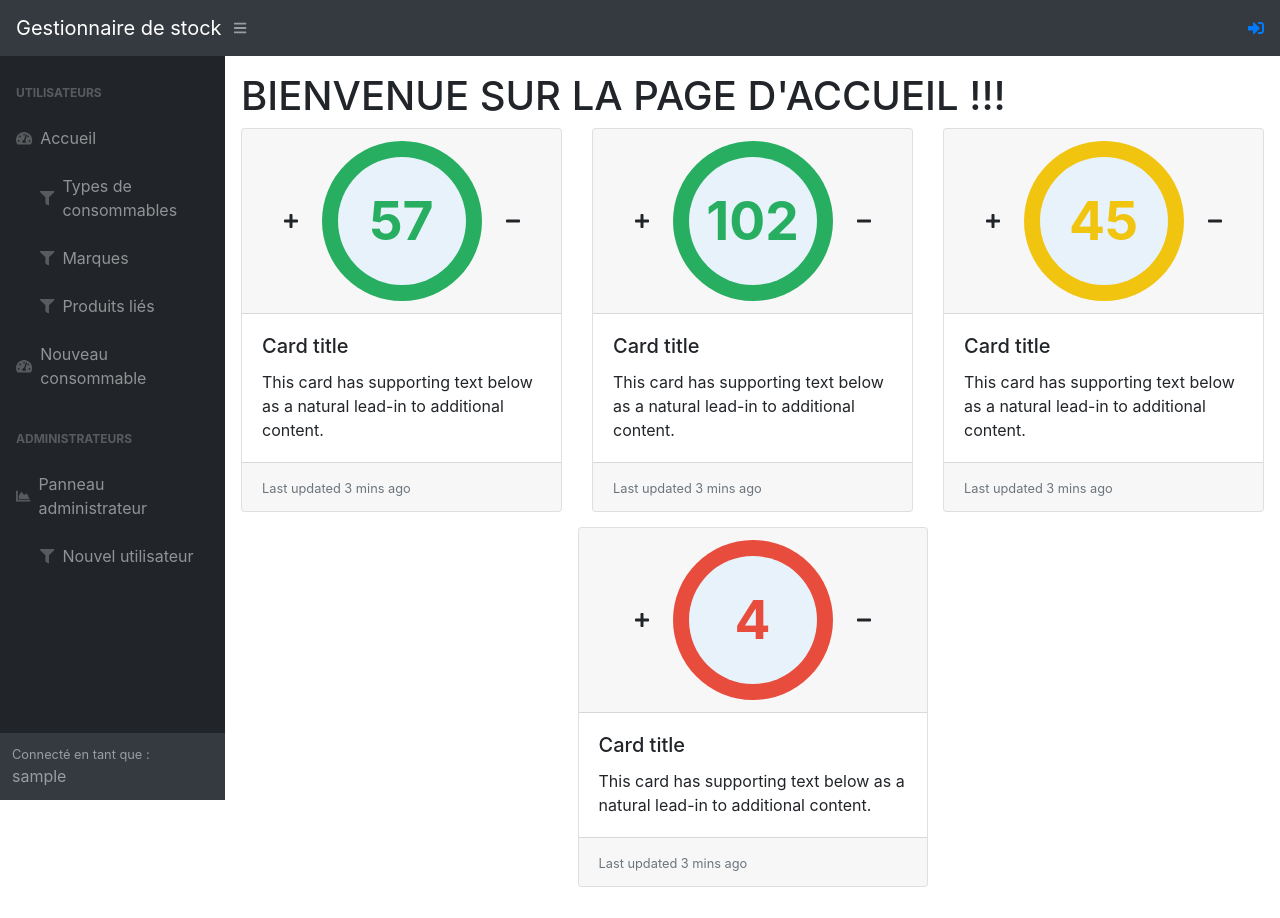
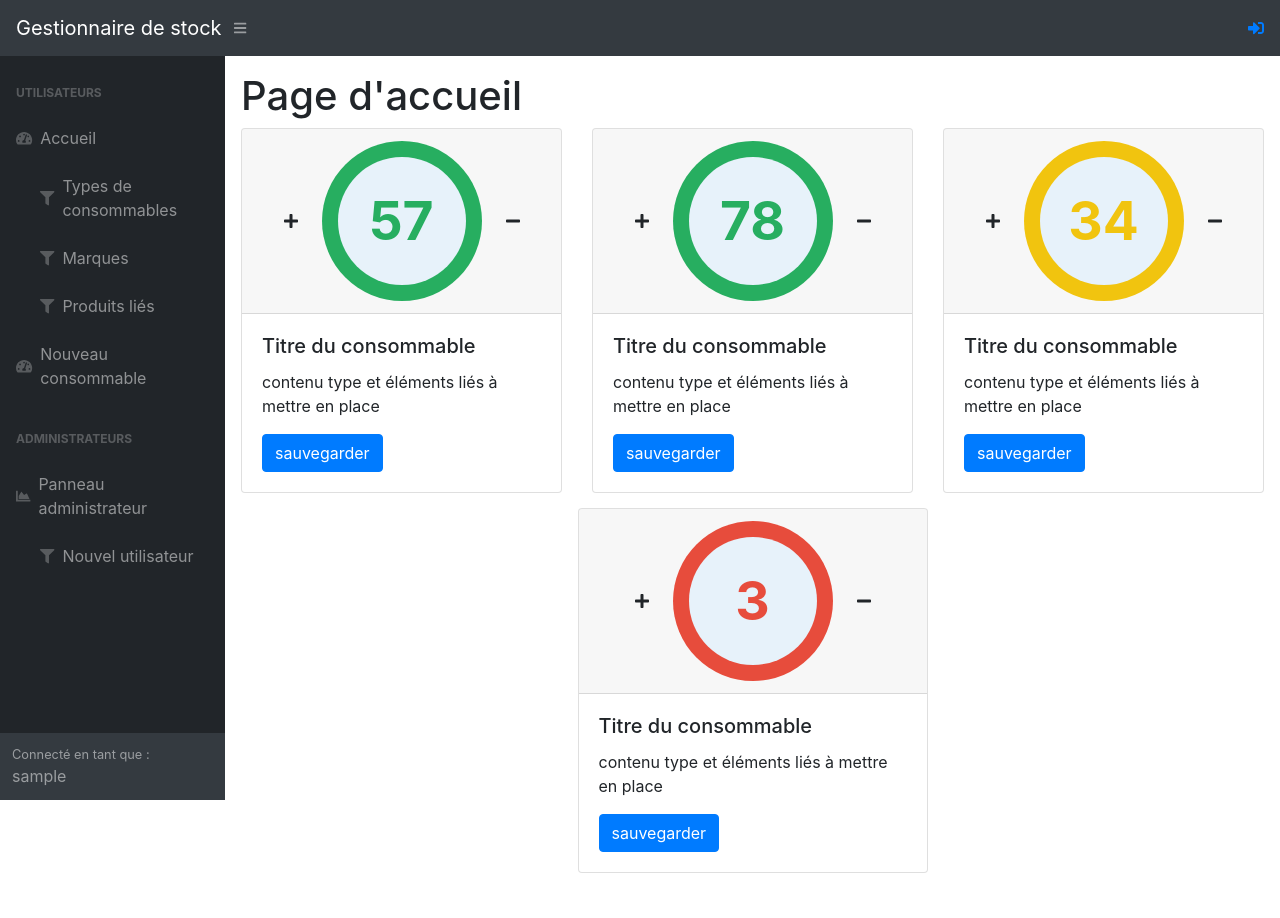
Before and after one commit to LouisRichard/TPI-Gestion-de-stock, a PHP site: template Realisation/view/home.php in a window 1280 px wide. After the commit the page ends 873 px from the top, so only its background shows below. Run offline with PHP 8.4, Linux system fonts and the light colour scheme; the template is opened without the code that fills it, so the values that code supplies are empty; the visitor is signed in with stand-in values (Sample User, id 1).

Commit message:
Dernière modification
Modification journal de bord et doc et modification de la page d'accueil

```diff
--- a/Realisation/view/home.php
+++ b/Realisation/view/home.php
@@ -8,7 +8,7 @@
 ob_start();
 
 ?>
-    <h1>BIENVENUE SUR LA PAGE D'ACCUEIL !!!</h1>
+    <h1>Page d'accueil</h1>
 
     <div class="card-deck" style="flex-wrap: wrap; justify-content: space-evenly">
         <div class="card">
@@ -20,59 +20,51 @@ ob_start();
                 </div>
             </div>
             <div class="card-body">
-                <h5 class="card-title">Card title</h5>
-                <p class="card-text">This card has supporting text below as a natural lead-in to additional content.</p>
-            </div>
-            <div class="card-footer">
-                <small class="text-muted">Last updated 3 mins ago</small>
+                <h5 class="card-title">Titre du consommable</h5>
+                <p class="card-text">contenu type et éléments liés à mettre en place</p>
+                <btn class="btn btn-primary">sauvegarder</btn>
             </div>
         </div>
         <div class="card">
             <div class="card-header text-center" >
                 <div class="d-flex flex-row" style="justify-content: center">
                     <div class="align-self-center"><i class="fas fa-plus"></i></div>
-                    <div class="align-self-center ml-4"><div class="rating">102</div></div>
+                    <div class="align-self-center ml-4"><div class="rating">78</div></div>
                     <div class="align-self-center ml-4"><i class="fas fa-minus"></i></div>
                 </div>
             </div>
             <div class="card-body">
-                <h5 class="card-title">Card title</h5>
-                <p class="card-text">This card has supporting text below as a natural lead-in to additional content.</p>
-            </div>
-            <div class="card-footer">
-                <small class="text-muted">Last updated 3 mins ago</small>
+                <h5 class="card-title">Titre du consommable</h5>
+                <p class="card-text">contenu type et éléments liés à mettre en place</p>
+                <btn class="btn btn-primary">sauvegarder</btn>
             </div>
         </div>
         <div class="card">
             <div class="card-header text-center" >
                 <div class="d-flex flex-row" style="justify-content: center">
                     <div class="align-self-center"><i class="fas fa-plus"></i></div>
-                    <div class="align-self-center ml-4"><div class="rating">45</div></div>
+                    <div class="align-self-center ml-4"><div class="rating">34</div></div>
                     <div class="align-self-center ml-4"><i class="fas fa-minus"></i></div>
                 </div>
             </div>
             <div class="card-body">
-                <h5 class="card-title">Card title</h5>
-                <p class="card-text">This card has supporting text below as a natural lead-in to additional content.</p>
-            </div>
-            <div class="card-footer">
-                <small class="text-muted">Last updated 3 mins ago</small>
+                <h5 class="card-title">Titre du consommable</h5>
+                <p class="card-text">contenu type et éléments liés à mettre en place</p>
+                <btn class="btn btn-primary">sauvegarder</btn>
             </div>
         </div>
         <div class="card">
             <div class="card-header text-center" >
                 <div class="d-flex flex-row" style="justify-content: center">
                     <div class="align-self-center"><i class="fas fa-plus"></i></div>
-                    <div class="align-self-center ml-4"><div class="rating">4</div></div>
+                    <div class="align-self-center ml-4"><div class="rating">3</div></div>
                     <div class="align-self-center ml-4"><i class="fas fa-minus"></i></div>
                 </div>
             </div>
             <div class="card-body">
-                <h5 class="card-title">Card title</h5>
-                <p class="card-text">This card has supporting text below as a natural lead-in to additional content.</p>
-            </div>
-            <div class="card-footer">
-                <small class="text-muted">Last updated 3 mins ago</small>
+                <h5 class="card-title">Titre du consommable</h5>
+                <p class="card-text">contenu type et éléments liés à mettre en place</p>
+                <btn class="btn btn-primary">sauvegarder</btn>
             </div>
         </div>
     </div>
```
Also changed, not shown: Realisation/controller/users.php (line endings or trailing spaces), 4 other files.
